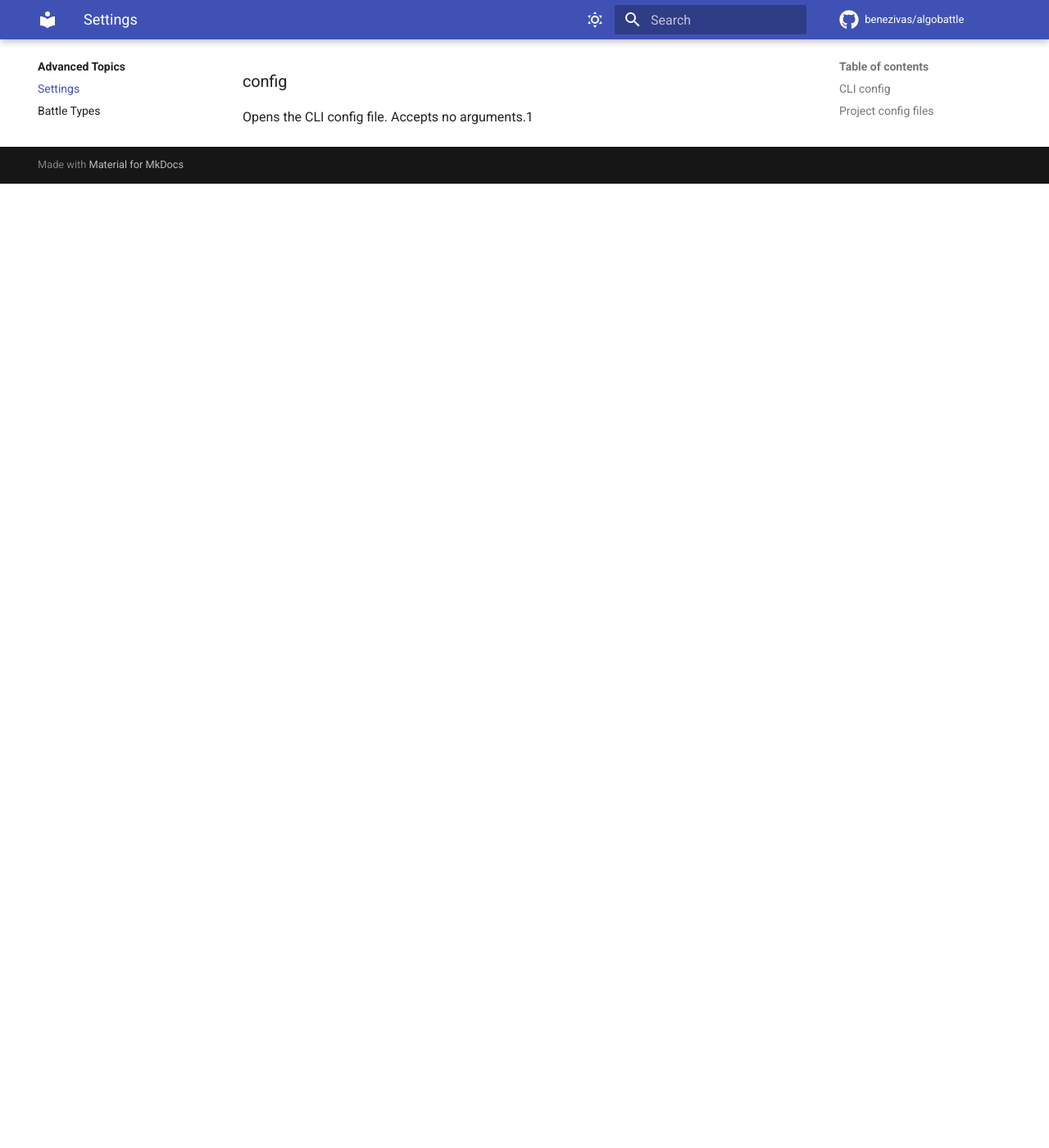
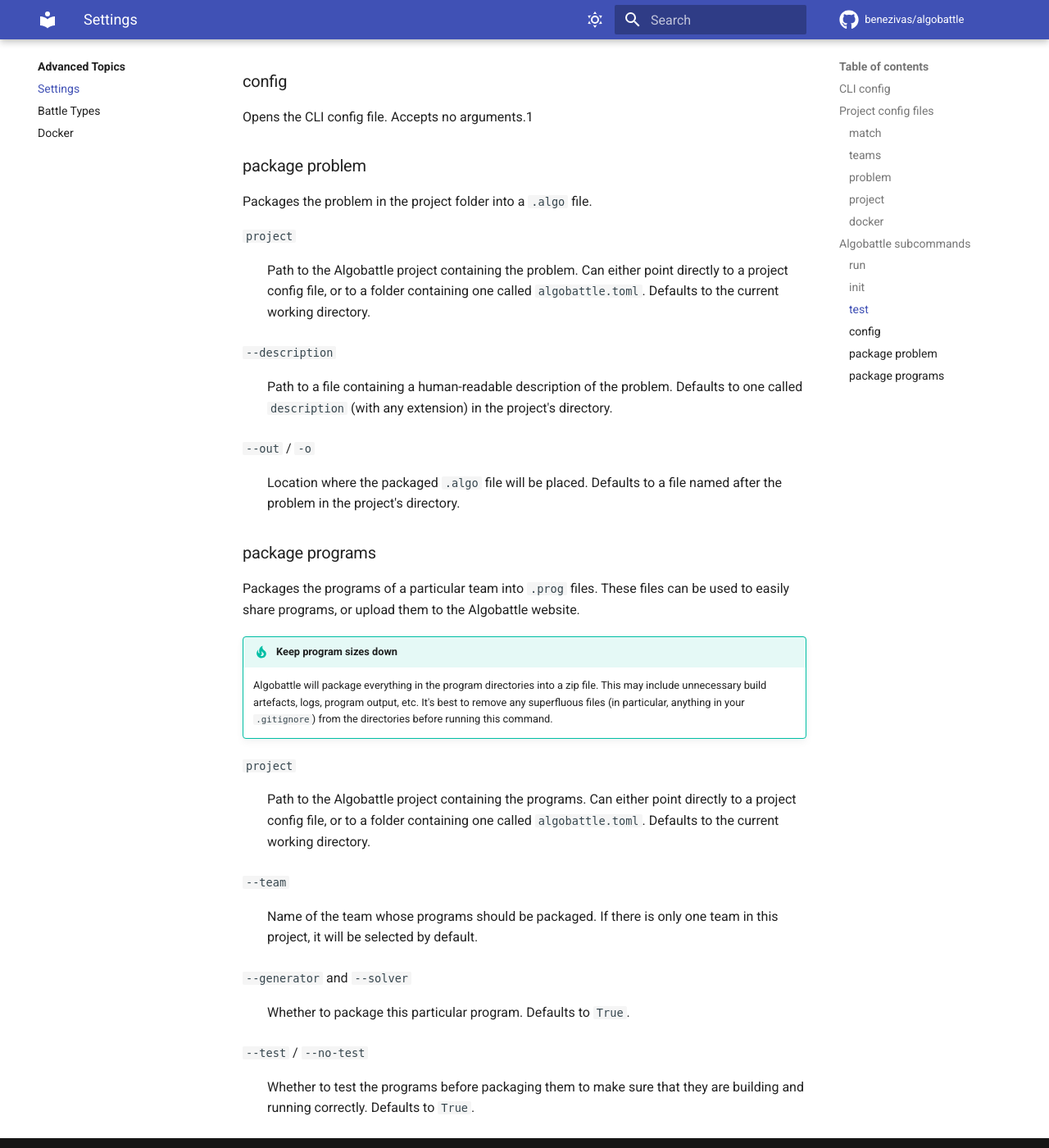
Before and after one commit to Benezivas/algobattle, an MkDocs documentation site: the page built from docs/advanced/config.md, in a window 1280 px wide and 1400 px high, scrolled down 7590 px. Shown: the whole window at 82% size. Built offline with MkDocs 1.6.1 and Material for MkDocs 9.7.7, drawn with Linux system fonts in a browser that asks for light colours; some web fonts are replaced; comment, search, counter and statistics services are not loaded; before the commit the page ends 7814 px from its top, so only the background shows below that.

Commit message:
add package commands docs

```diff
--- a/docs/advanced/config.md
+++ b/docs/advanced/config.md
@@ -260,3 +260,44 @@ one called `algobattle.toml`. Defaults to the current working directory.
 ### config
 
 Opens the CLI config file. Accepts no arguments.1
+
+### package problem
+
+Packages the problem in the project folder into a `.algo` file.
+
+`project`
+: Path to the Algobattle project containing the problem. Can either point directly to a project config file, or to
+a folder containing one called `algobattle.toml`. Defaults to the current working directory.
+
+`--description`
+: Path to a file containing a human-readable description of the problem. Defaults to one called `description` (with any
+extension) in the project's directory.
+
+`--out` / `-o`
+: Location where the packaged `.algo` file will be placed. Defaults to a file named after the problem in the project's
+directory.
+
+### package programs
+
+Packages the programs of a particular team into `.prog` files. These files can be used to easily share programs, or
+upload them to the Algobattle website.
+
+!!! tip "Keep program sizes down"
+    Algobattle will package everything in the program directories into a zip file. This may include unnecessary build
+    artefacts, logs, program output, etc. It's best to remove any superfluous files (in particular, anything in your
+    `.gitignore`) from the directories before running this command.
+
+`project`
+: Path to the Algobattle project containing the programs. Can either point directly to a project config file, or to
+a folder containing one called `algobattle.toml`. Defaults to the current working directory.
+
+`--team`
+: Name of the team whose programs should be packaged. If there is only one team in this project, it will be selected
+by default.
+
+`--generator` and `--solver`
+: Whether to package this particular program. Defaults to `#!py True`.
+
+`--test` / `--no-test`
+: Whether to test the programs before packaging them to make sure that they are building and running correctly.
+Defaults to `#!py True`.
```
